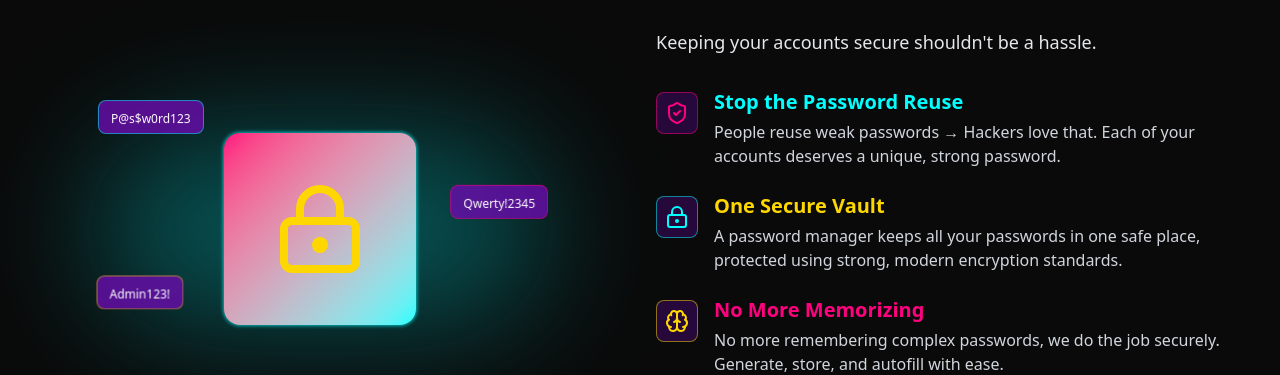
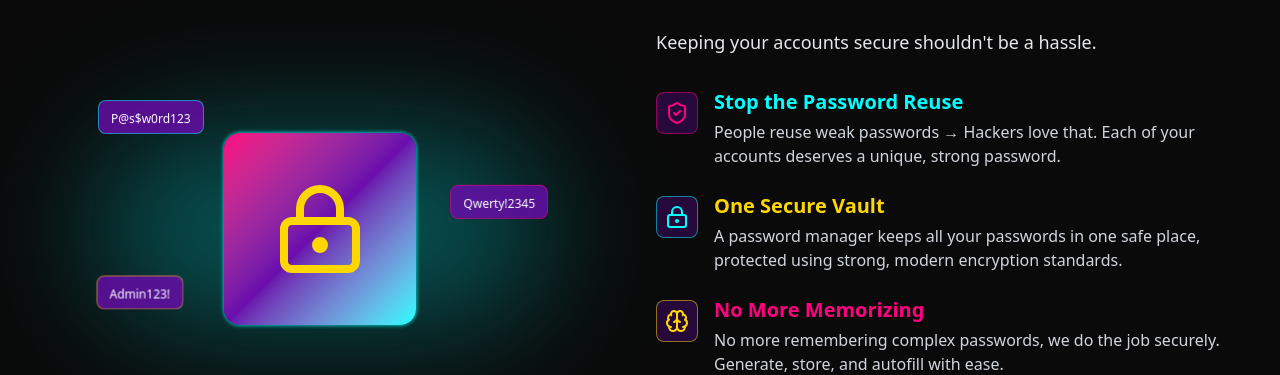
Before and after one commit to Aniket200-ind/passprotector, a Next.js app: page / in a window 1280 px wide. Shown: the part 1020-1395 px from the top of the page. Built offline with nearby package versions, Linux system fonts and the light colour scheme; no server answers.

Commit message:
refactor: update background gradient for left side lock background

```diff
--- a/src/components/layout/WhyUseSection.tsx
+++ b/src/components/layout/WhyUseSection.tsx
@@ -65,7 +65,7 @@ export default function WhyUseSection() {
               variants={floatingAnimation}
             >
               <div className="relative z-10">
-                <div className="w-48 h-48 mx-auto bg-linear-to-br from-synthwavePink to-cyberBlue rounded-2xl flex items-center justify-center shadow-cyberpunk">
+                <div className="w-48 h-48 mx-auto bg-linear-to-br from-synthwavePink via-deepPurple to-cyberBlue rounded-2xl flex items-center justify-center shadow-cyberpunk">
                   <LockKeyhole className="w-24 h-24 text-golden" />
                 </div>
 
```
